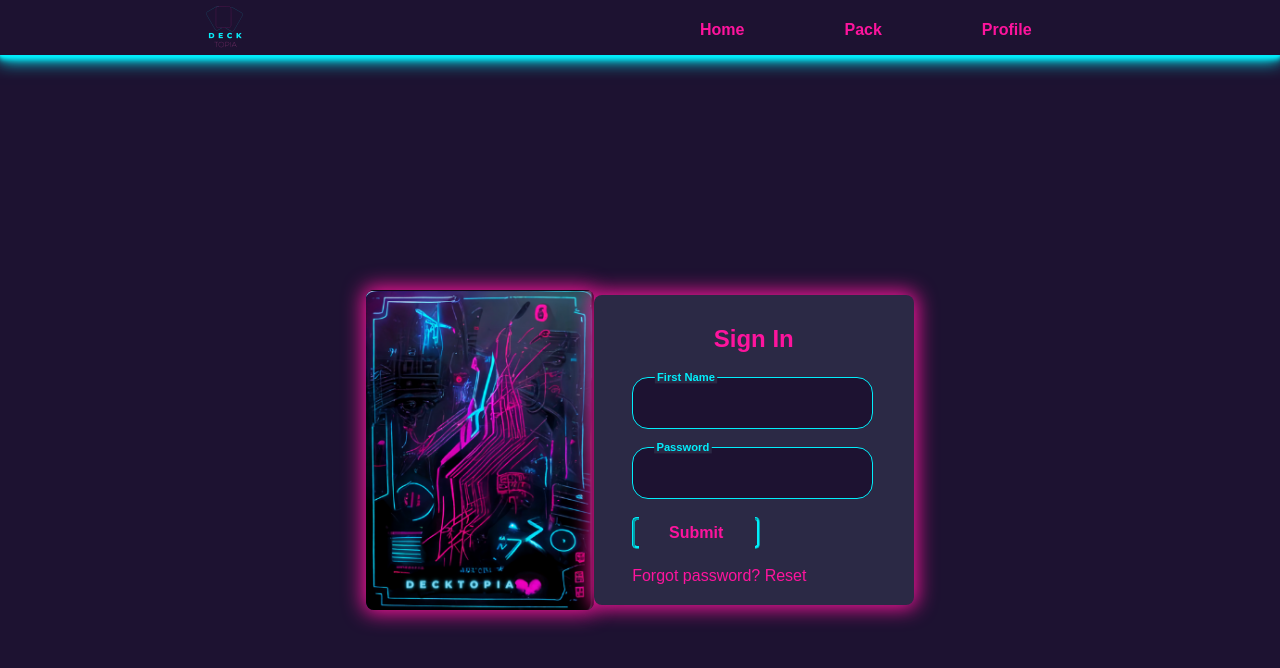
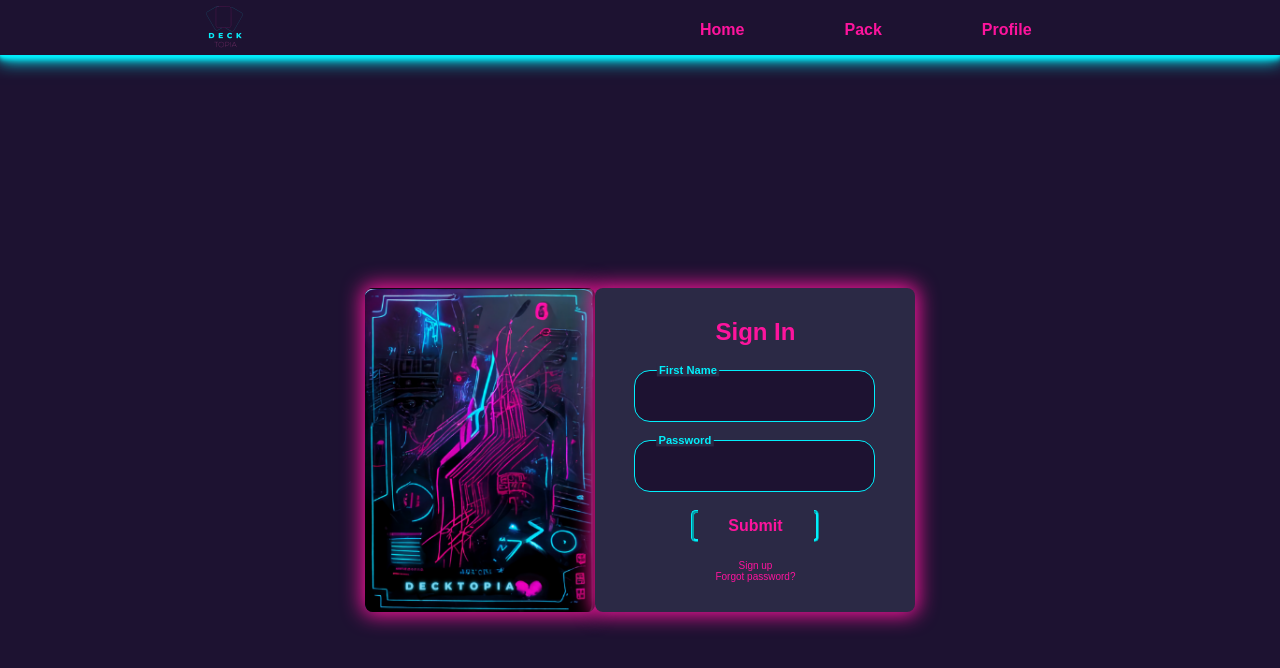
Before and after one commit to Kyubs1610/Decktopia-front, a React (Create React App) app: page /auth in a window 1280 px wide. Shown: the top 668 px of the page. Built offline with nearby package versions, Linux system fonts and the light colour scheme.

Commit message:
css update

```diff
--- a/src/Component/Auth/Auth.css
+++ b/src/Component/Auth/Auth.css
@@ -18,7 +18,8 @@ body{
     padding-top: 30px;
     padding-bottom: 20px;
     border-radius: 8px;
-    background-color: #2B2945
+    background-color: #2B2945;
+    height: 20.3rem;
   }
 
   .Auth-form-content {
@@ -41,9 +42,21 @@ body{
     font-weight: 600;
 
   }
+
+  .d-grid {
+    display: flex;
+    justify-content: center;
+    align-items: center;
+    flex-direction: column;
+  }
   .back{
-    height: 20rem;
+    height: 20.3rem;
     box-shadow: 0 0 20px 3px #fd149d;
     border-radius: 8px;
 
   }
+
+  p{
+    text-align: center;
+    font-size: 10px ;
+  }
--- a/src/Component/Auth/Auth.jsx
+++ b/src/Component/Auth/Auth.jsx
@@ -14,11 +14,11 @@ export default function Auth() {
             <div className="text-center">
 
             </div>
-            <div class="input-group">
-  <input required="" type="text" name="text" autocomplete="off" class="input"/>
-  <label class="user-label">First Name</label> <br/><br/>
-  <input required="" type="text" name="text" autocomplete="off" class="input"/>
-  <label class="user-label">Password</label>
+            <div className="input-group">
+  <input required="" type="text" name="text" autoComplete="off" className="input"/>
+  <label className="user-label">First Name</label> <br/><br/>
+  <input required="" type="text" name="text" autoComplete="off" className="input"/>
+  <label className="user-label">Password</label>
 </div>
             <div className="form-group mt-3">
 
@@ -29,7 +29,8 @@ export default function Auth() {
               </button>
             </div><br/>
             <p className="text-center mt-2">
-              Forgot password? <a href="/auth/forgot">Reset</a>
+              <a href="/auth/signup">Sign up</a> <br />
+              <a href="/auth/forgot"> Forgot password?</a>
             </p>
           </div>
         </form>
--- a/src/Component/Header_and_footer/header.jsx
+++ b/src/Component/Header_and_footer/header.jsx
@@ -10,7 +10,7 @@ export default function Header() {
 
   <img src={logo} alt="logo" className="logonav"/>
 
-<ul class="menu">
+<ul className="menu">
 
   <li><a href="#home">Home</a></li>
   <li><a href="#collection">Pack</a></li>
```
